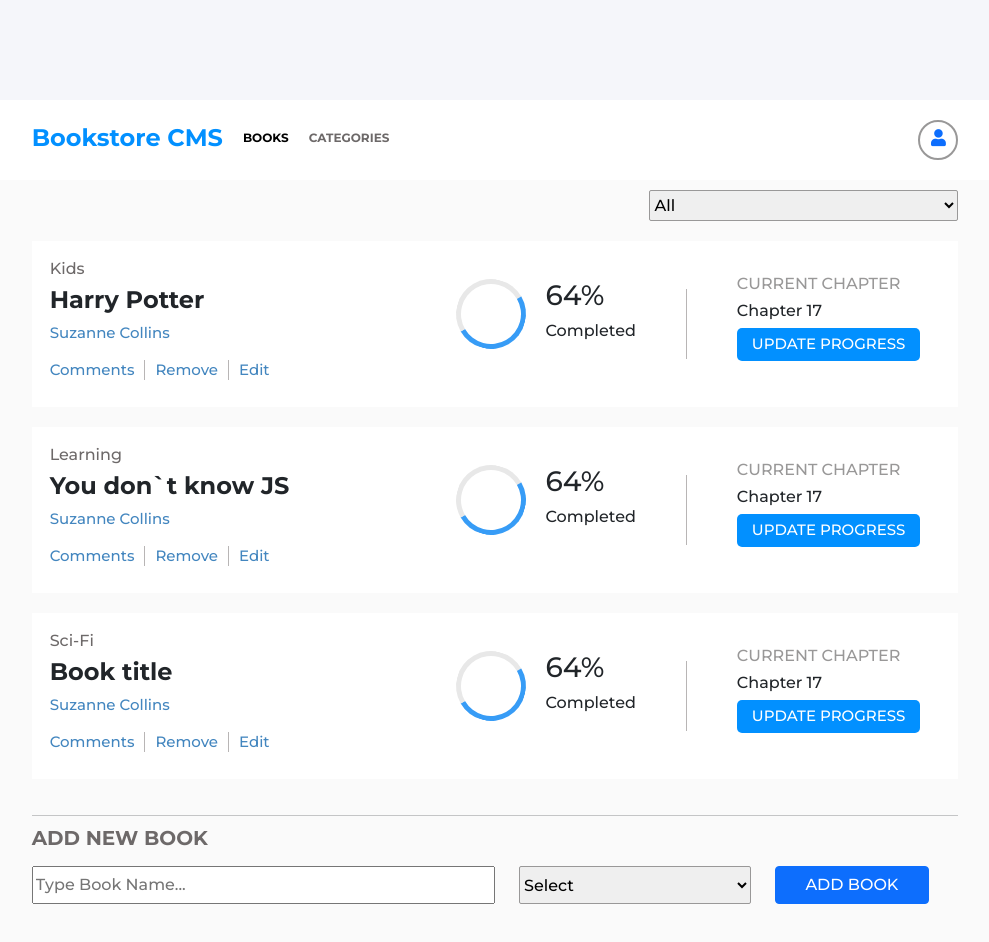
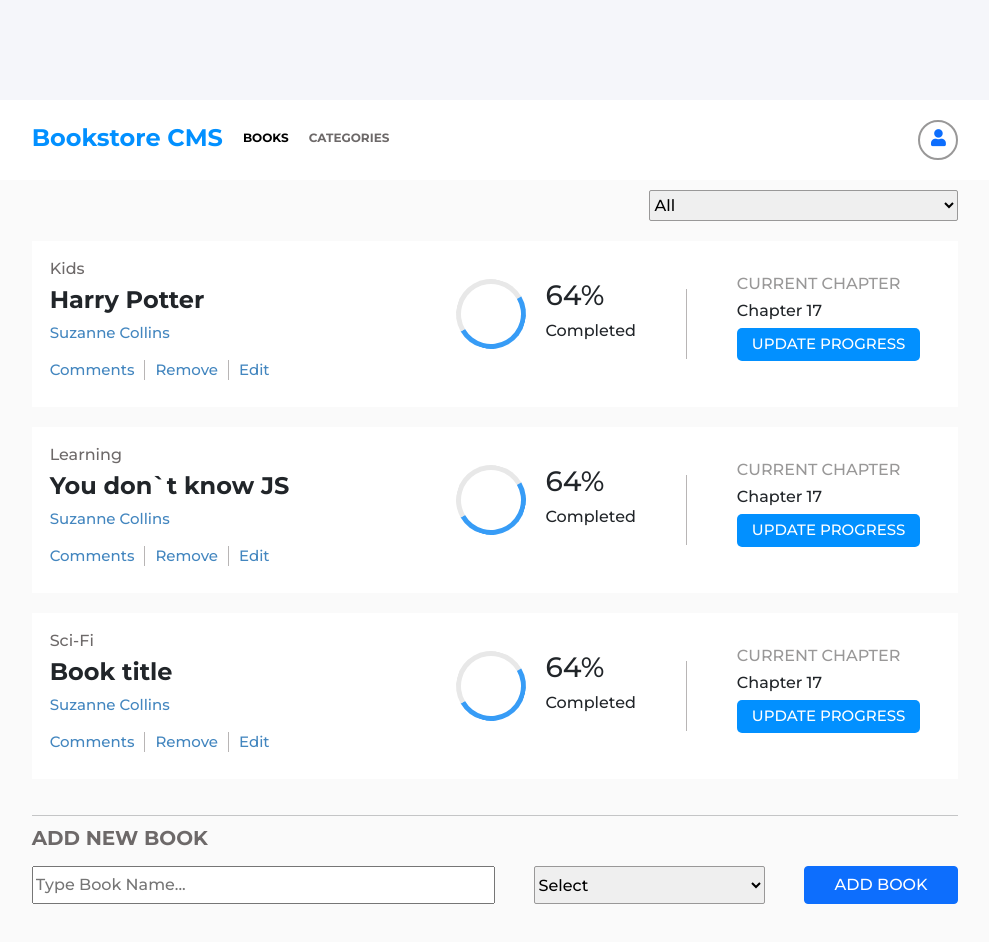
Before and after one commit to AbdumurodovaZulfizar/Bookstore-CMS, a React (Create React App) app: page / in a window 1280 px wide. Shown: the top 942 px of the page, without its empty margins (145-1134 px from the left). Built offline with nearby package versions, Linux system fonts and the light colour scheme.

Commit message:
Align Add Book button

```diff
--- a/src/index.css
+++ b/src/index.css
@@ -23,6 +23,10 @@ hr,
 .category-wrapper,
 .book_form {
   margin: 10px 70px;
+}
+
+form {
+  justify-content: space-between;
 }
 
 header {
```
